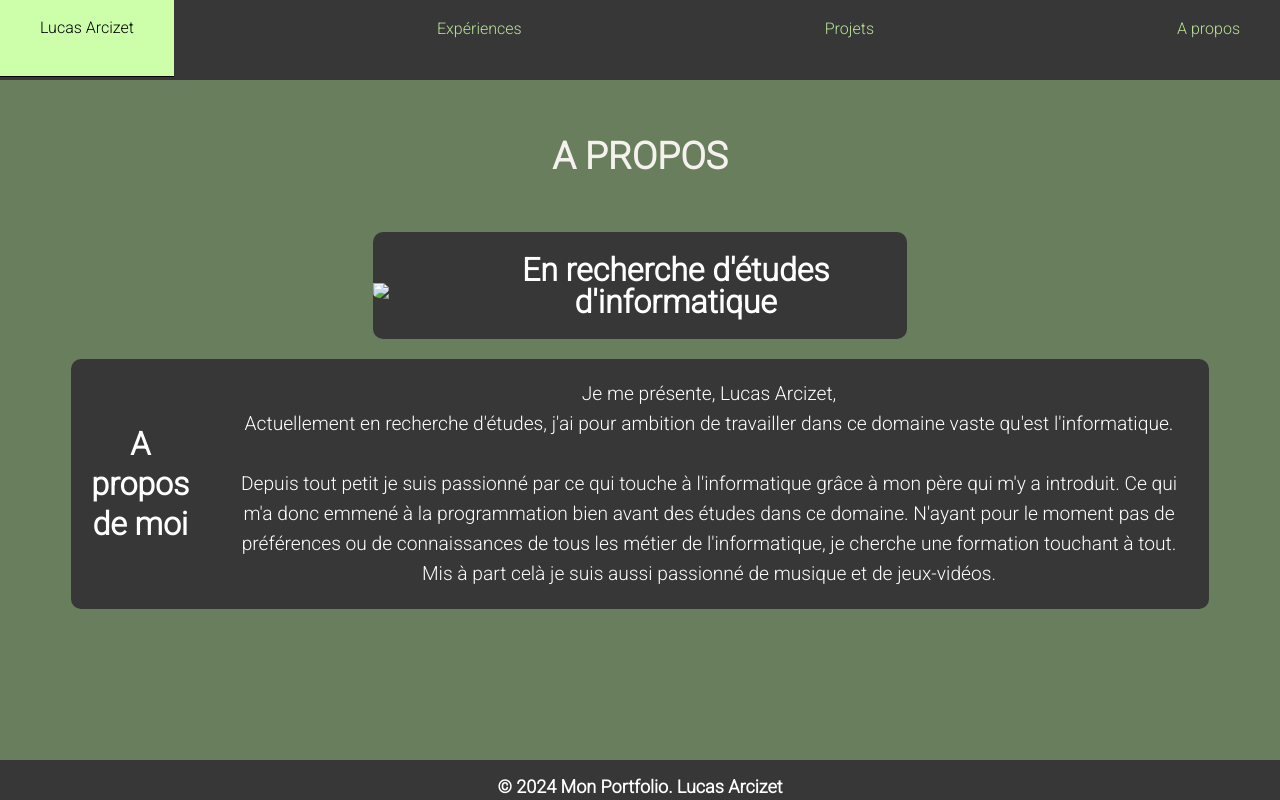
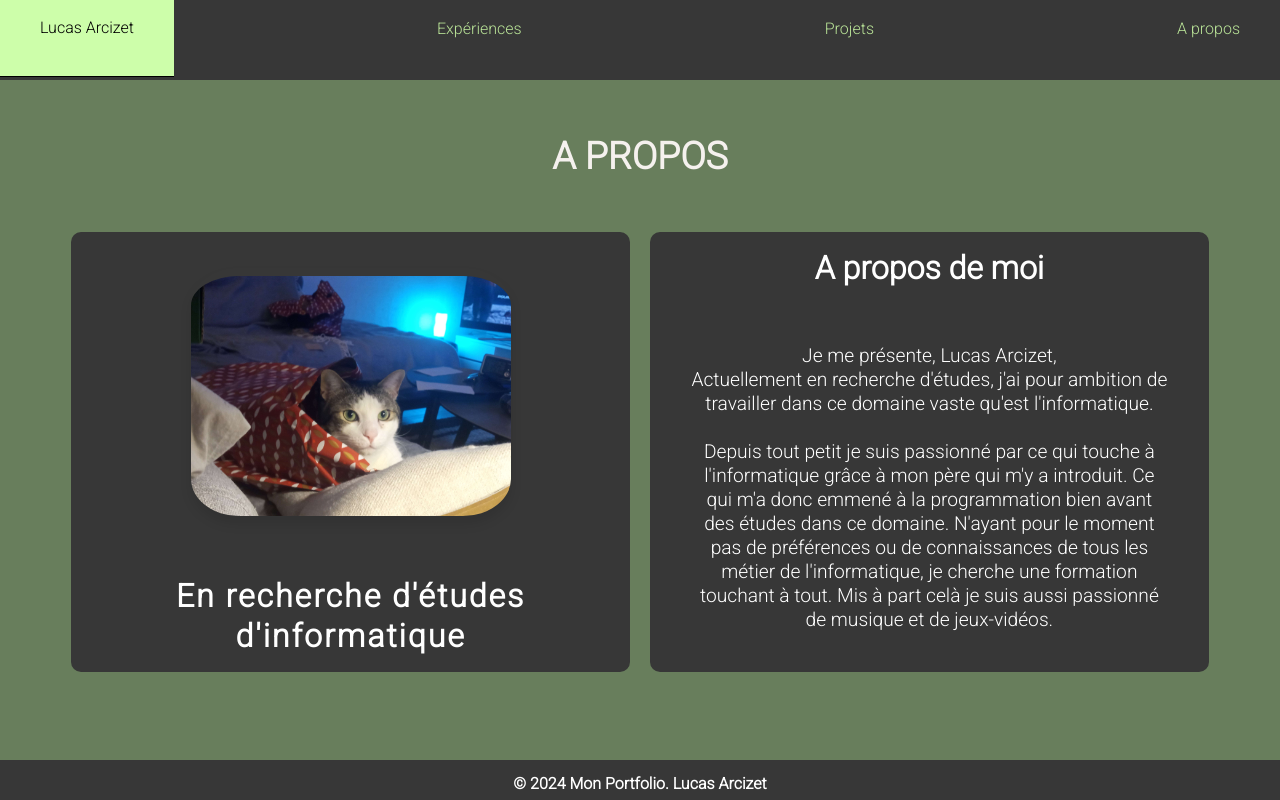
Before and after one commit to JoordyUwU/portfolio, a plain HTML site: page pages/about.html in a window 1280 px wide. Drawn offline with Linux system fonts and the light colour scheme.

Commit message:
Update a propos

```diff
--- a/css/about.css
+++ b/css/about.css
@@ -1,14 +1,22 @@
+:root {
+  --primary-color: #48633ad2;
+  --secondary-color: #373737;
+  --text-color: white;
+  --title-color: #f5f1ee;
+  --font-family: "Roboto";
+}
+
 body {
   line-height: 1;
-    font-family: "Roboto";
-    color: white;
-    background-color: #48633ad2;
+  font-family: var(--font-family);
+  color: var(--text-color);
+  background-color: var(--primary-color);
 }
 
 .title {
   font-weight: bold;
   font-size: 25px;
-    color: #F5F1EE;
+  color: var(--title-color);
   display: flex;
   justify-content: center;
   padding: 25px;
@@ -18,24 +26,25 @@ body {
 .main {
   margin: auto;
   width: 100%;
-    display: flex;
-    flex-wrap: wrap;
+  display: grid;
+  grid-template-columns: repeat(auto-fit, minmax(200px, 1fr));
   gap: 20px;
-    justify-content: center;
+  justify-items: center;
 }
 
 .container {
   width: 90%;
-    margin: auto auto;
+  margin: auto;
   position: relative;
   margin-bottom: 100px;
 }
 
 .content {
-    background-color: #373737;
+  background-color: var(--secondary-color);
   border-radius: 10px;
   text-align: center;
   display: flex;
+  flex-direction: column; /* Add this line */
   justify-content: center;
   align-items: center;
 }
@@ -45,52 +54,54 @@ h2 {
 }
 
 #logo img {
-    border-radius: 20%;
+  border-radius: 15%; /* Makes the image circular */
   margin: auto;
-    width: 15%;
-    padding-top: 10px;
+  width: 40vh; /* Adjusted to be responsive to viewport height */
+  padding-top: 1vh; /* Adjusted to be responsive to viewport height */
+  box-shadow: 0px 1vh 1.5vh rgba(0, 0, 0, 0.1); /* Adjusted to be responsive to viewport height */
+  transition: transform 0.3s ease; /* Prepares the image for a transform animation */
+}
+
+#logo img:hover {
+  transform: scale(1.05); /* Scales the image up slightly when hovered */
 }
 
 #logo h2 {
-    padding-top: 10px;
+  padding-top: 1vh; /* Adjusted to be responsive to viewport height */
   font-size: 2rem;
   font-weight: 600;
   letter-spacing: 2px;
-    margin: 0px 0px 20px 0px!important;
+  margin-bottom: 2vh; /* Adjusted to be responsive to viewport height */
 }
 
 .content h2 {
   font-size: 2rem;
   font-weight: 800;
-    margin: 20px;
+  margin: 2vh; /* Adjusted to be responsive to viewport height */
 }
 
 .content p {
   font-size: 1.2rem;
-    margin: 20px;
+  margin: 5vh; /* Adjusted to be responsive to viewport height */
   font-weight: 500;
 }
 
 #texte {
   width: 100%;
-    line-height: 30px;
+  line-height: 3vh; /* Adjusted to be responsive to viewport height */
   font-weight: 600;
 }
 
-
-
-/* bas de page */
-
 footer {
-    margin-top: 18px;
-    background-color: #373737;
+  margin-top: 2vh; /* Adjusted to be responsive to viewport height */
+  background-color: var(--secondary-color);
   text-align: center;
   font-weight: bold;
-    color: #fff;
-    font-size: 18px;
+  color: var(--text-color);
+  font-size: 2vh; /* Adjusted to be responsive to viewport height */
   bottom: 0;
   left: 0;
   right: 0;
   position: fixed;
-    height: 40px;
+  height: 5vh; /* Adjusted to be responsive to viewport height */
 }
--- a/pages/about.html
+++ b/pages/about.html
@@ -7,7 +7,7 @@
     <link rel="stylesheet" href="../css/about.css" />
     <link rel="stylesheet" href="../css/navbar.css" />
   </head>
-  <div>
+  <body>
     <header>
       <nav>
         <div class="nom">
@@ -18,33 +18,35 @@
         <a href="about.html">A propos</a>
       </nav>
     </header>
-    <div class="container">
-      <div class="title">
+    <main class="container">
+      <section class="title">
         <h2>A propos</h2>
-      </div>
-      <div class="main">
-        <div class="content" id="logo">
-          <img src="../images/aboutimage.jpg"/>
-          <h1>En recherche d'études d'informatique</h1>
-        </div>
-        <div class="content" id="texte">
+      </section>
+      <section class="main">
+        <article class="content" id="logo">
+          <img src="../assets/images/aboutimage.jpg" alt="About Image" />
+          <h2>En recherche d'études d'informatique</h2>
+        </article>
+        <article class="content" id="texte">
           <h2>A propos de moi</h2>
-          <p>Je me présente, Lucas Arcizet,
-            <br>
-            Actuellement en recherche d'études,
-            j'ai pour ambition de travailler dans ce domaine vaste qu'est l'informatique.
-            <br>
-            <br>
-            Depuis tout petit je suis passionné par ce qui touche à l'informatique grâce à mon père
-            qui m'y a introduit. Ce qui m'a donc emmené à la programmation bien avant des études dans ce domaine.
-            N'ayant pour le moment pas de préférences ou de connaissances de tous les métier de l'informatique,
-            je cherche une formation touchant à tout. Mis à part celà je suis aussi passionné de musique et de jeux-vidéos.
+          <p>
+            Je me présente, Lucas Arcizet,
+            <br />
+            Actuellement en recherche d'études, j'ai pour ambition de travailler
+            dans ce domaine vaste qu'est l'informatique.
+            <br />
+            <br />
+            Depuis tout petit je suis passionné par ce qui touche à
+            l'informatique grâce à mon père qui m'y a introduit. Ce qui m'a donc
+            emmené à la programmation bien avant des études dans ce domaine.
+            N'ayant pour le moment pas de préférences ou de connaissances de
+            tous les métier de l'informatique, je cherche une formation touchant
+            à tout. Mis à part celà je suis aussi passionné de musique et de
+            jeux-vidéos.
           </p>
-        </div>
-      </div>
-      </div>
-    </div>
-
+        </article>
+      </section>
+    </main>
     <footer>
       <p>&copy; 2024 Mon Portfolio. Lucas Arcizet</p>
     </footer>
```
Lines whose indentation alone changed are shown as unchanged.
